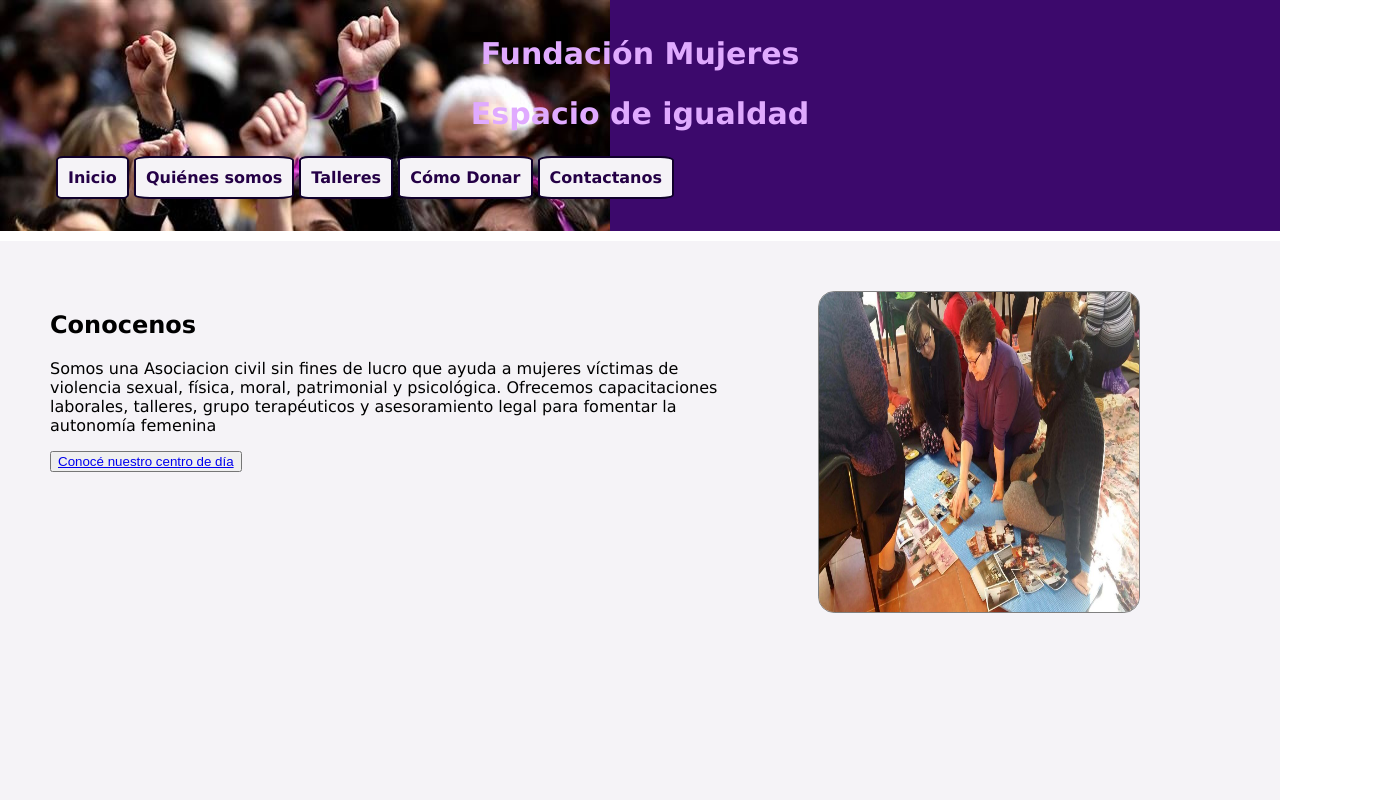
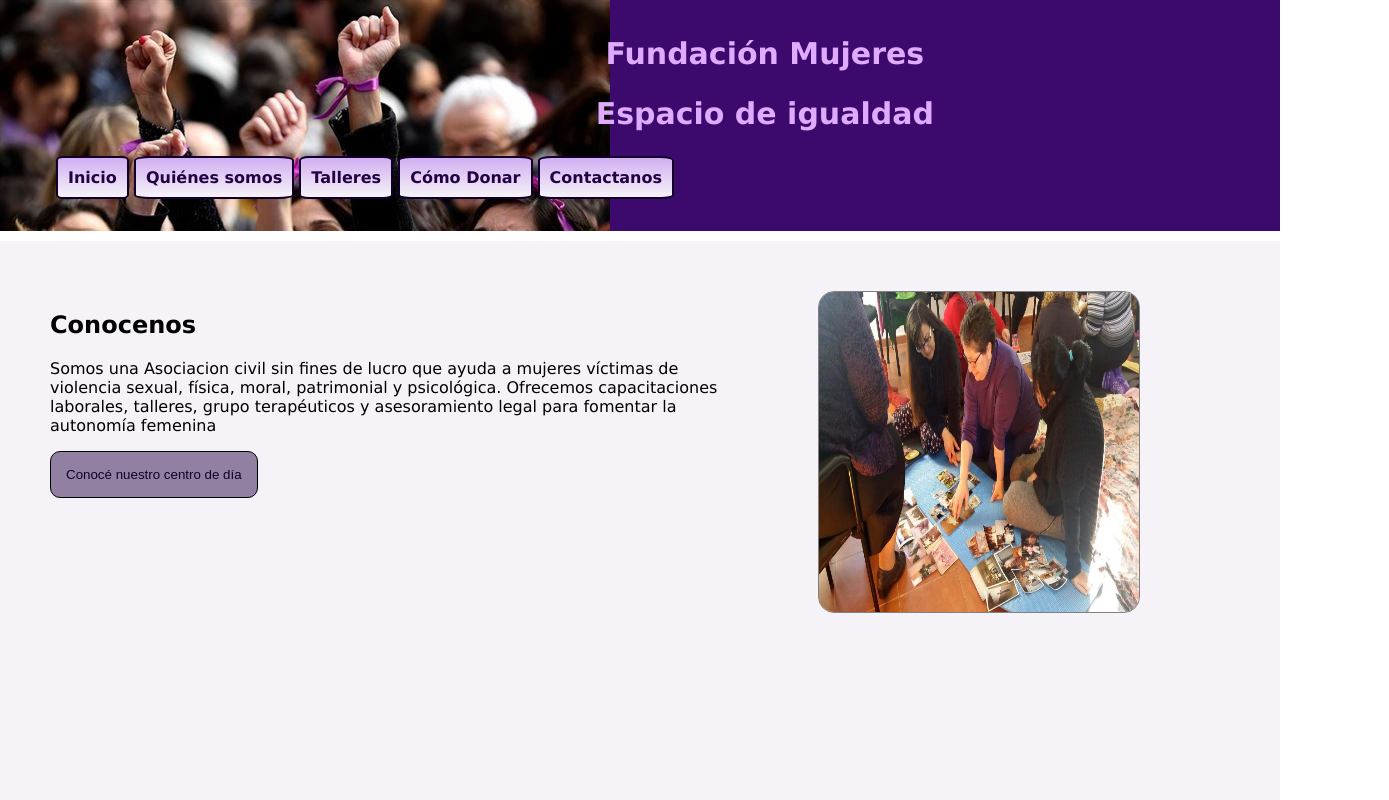
Before and after one commit to MarianaSandrigo/mi_repositorio, a plain HTML site: page index.html in a window 1280 px wide. Shown: the top 800 px of the page, 1389 px wide, since content can reach past the window. Drawn offline with nearby package versions, Linux system fonts and the light colour scheme.

Commit message:
Se agregan transiciones, animaciones, gradientes

```diff
--- a/CSS/style3.css
+++ b/CSS/style3.css
@@ -9,7 +9,7 @@ body {
 header {
   background-image: url(../img/huelgafeminista.jpg);
   background-repeat: no-repeat;
-  background-color: #3C096C;
+  background-color:  #3C096C;
   height: 5%;
   padding: 1em;
 }
@@ -20,21 +20,46 @@ header {
   font-family: Verdana, Geneva, Tahoma, sans-serif;
   color: #E0AAFF;
   font-size: 30px;
+  transform: translateX(10%)
+
 }
+
 
 nav li {
   display: inline-block;
   align-items: center;
-  background-color: #F5F3F7;
   padding: 10px;
   border: 2px solid #10002B;
   border-radius: 10%;
+  background-image: linear-gradient(to top, #F5F3F7, #d1aff1 );
 }
-
+nav li:hover{
+  padding: 15px;
+  border-radius: 15px;
+  background-color: #F5F3F7;
+  text-decoration: underline;
+}
 nav a {
   text-decoration: none;
   color: #240046;
   font-weight: 700;
+}
+.botonIndex{
+  padding: 15px;
+  background-color: #9280a3;
+  border-radius: 10px;
+  border: 1px solid black;
+  transition: all 0,5s;
+}
+.botonIndex a{
+  color: #10002B;
+  text-decoration: none;
+}
+.botonIndex:hover{
+background-color: #c9c6cb;
+padding: 20px;
+font-size: large;
+transform: translateX(5%);
 }
 
 /*---------footer----------------*/
@@ -100,6 +125,7 @@ section .indexTalleres {
   height: 20rem;
   border-radius: 5%;
   border: 1px solid grey;
+
 
 }
 
--- a/index.html
+++ b/index.html
@@ -9,13 +9,18 @@
     <link rel="stylesheet" href="./CSS/style3.css">
     <link href="https://fonts.googleapis.com/css2?family=Montserrat&family=Roboto:wght@100&display=swap"
         rel="stylesheet">
+        <link
+    rel="stylesheet"
+    href="https://cdnjs.cloudflare.com/ajax/libs/animate.css/4.1.1/animate.min.css"
+  />
 </head>
 
 <body>
     <header>
+        <div class="animate__animated animate__backInLeft">
         <h1 class="tituloHeader">Fundación Mujeres</h1>
         <h2 class="tituloHeader">Espacio de igualdad</h2>
-
+    </div>
         <!--<div class="logo">
             <img src="./img/logo.jfif" alt="logo" class="imgLogo">
         </div>-->
```
